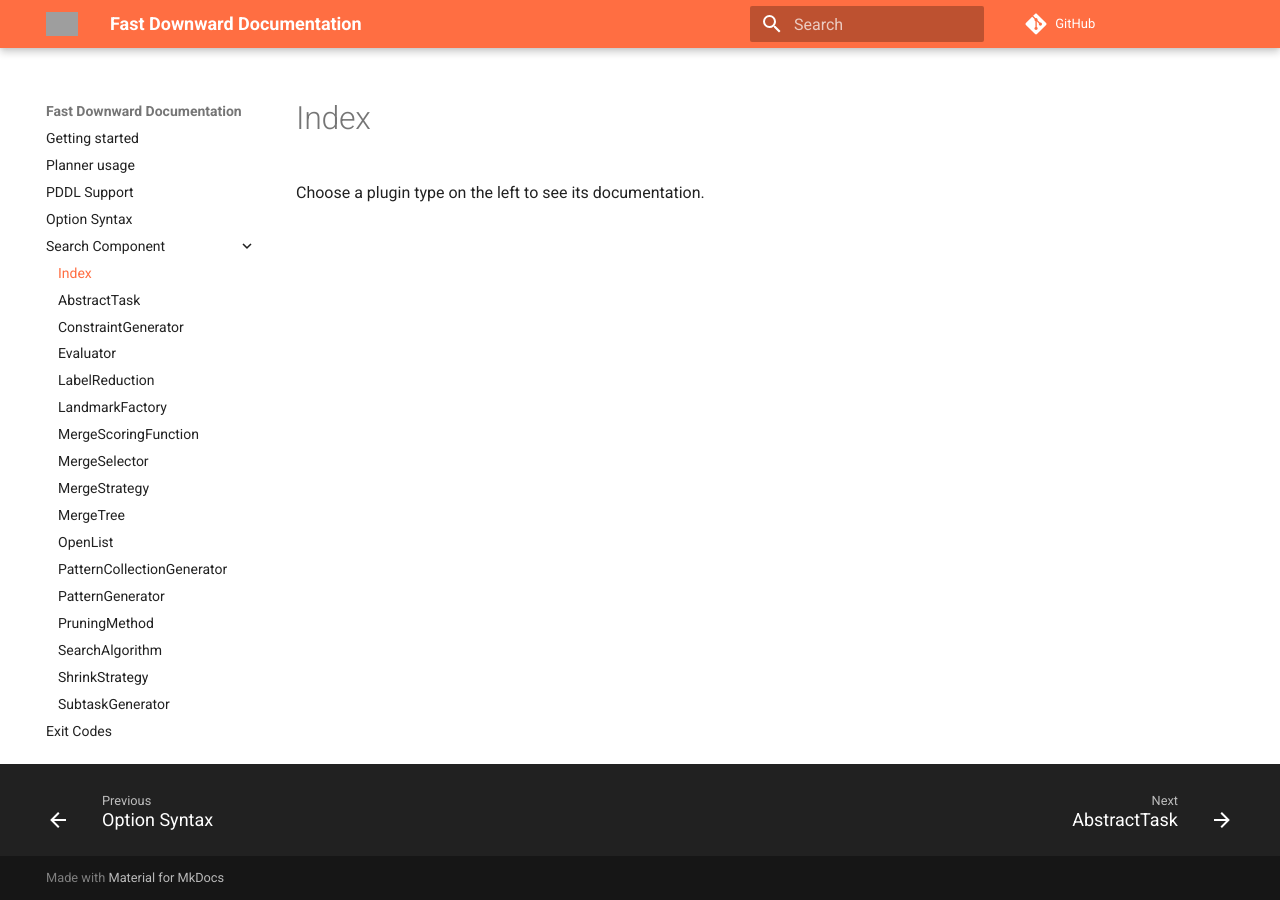
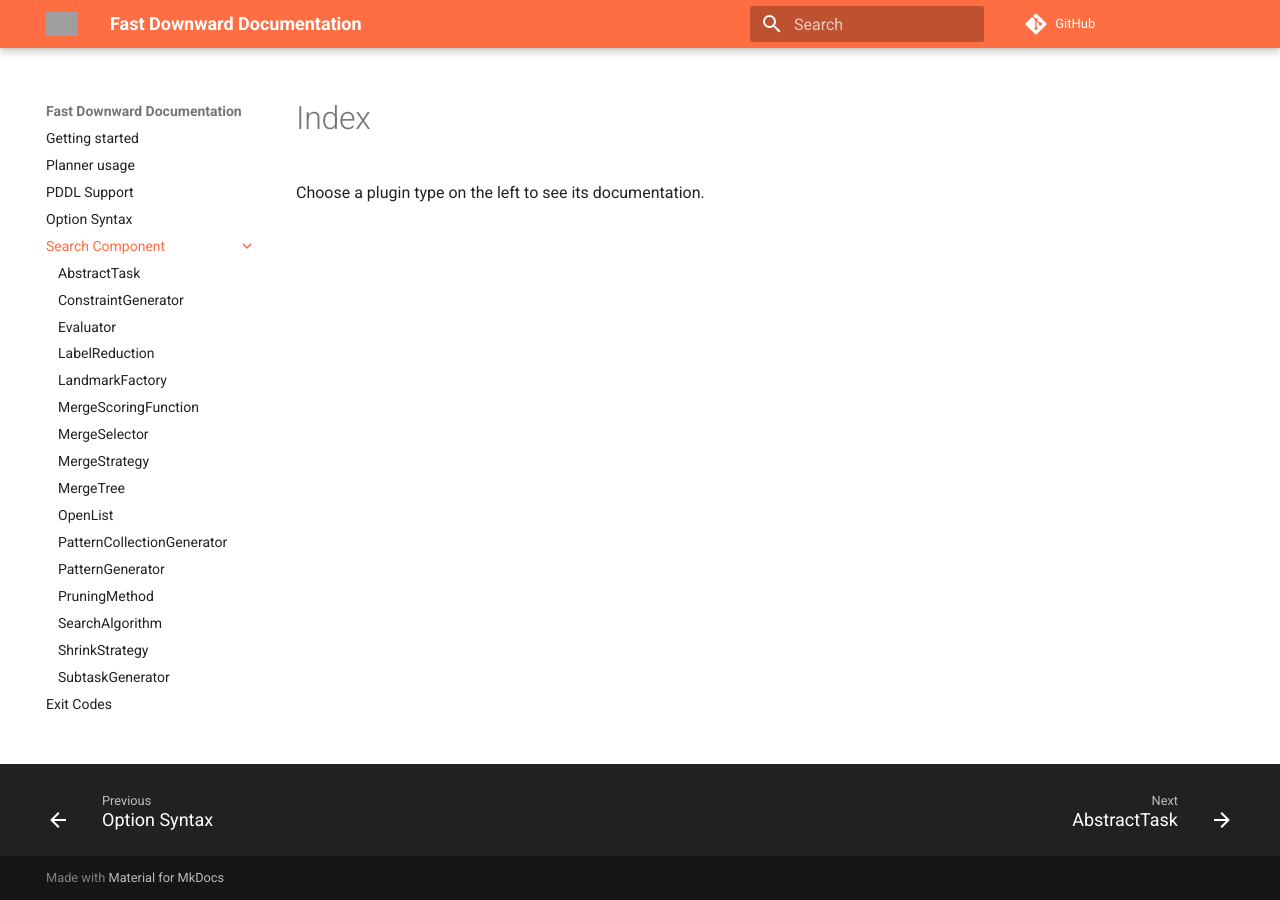
Before and after one commit to roeger/downward-website, an MkDocs documentation site: the page built from docs/search/index.md, in a window 1280 px wide. Built offline with MkDocs 1.6.1 and Material for MkDocs 9.7.7, drawn with Linux system fonts in a browser that asks for light colours; comment, search, counter and statistics services are not loaded; the version menu is left out.

Commit message:
update documentation

```diff
--- a/mkdocs.yml
+++ b/mkdocs.yml
@@ -6,7 +6,7 @@ nav:
   - Option Syntax: option-syntax.md
   - Search Component: search/
   - Exit Codes: exit-codes.md
-repo_url: https://github.com/roeger/downward/ # TODO update
+repo_url: https://github.com/aibasel/downward/
 edit_uri: edit/main/docs/ # TODO update to correct directory
 site_url: https://ai.dmi.unibas.ch/_downward-test/documentation # TODO update
 theme:
@@ -18,9 +18,8 @@ theme:
     primary: deep-orange
   features:
     - navigation.footer # prev, next buttons
-    - navigation.path # breadcrumbs
       #    - toc.integrate # TOC part of navigation
-
+    - navigation.indexes
 extra:
   version:
     provider: mike
```
